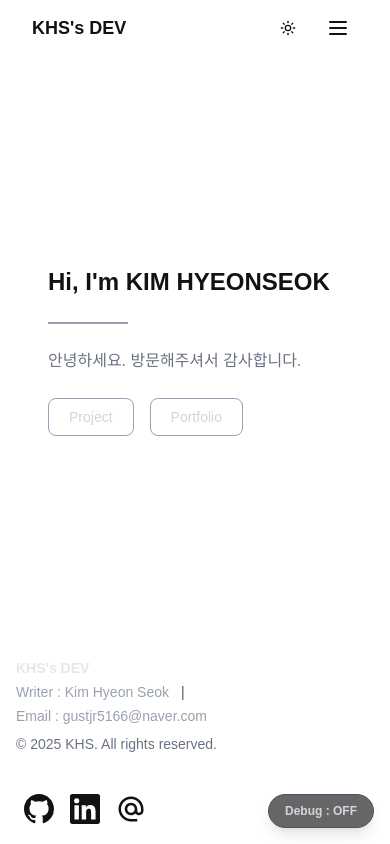
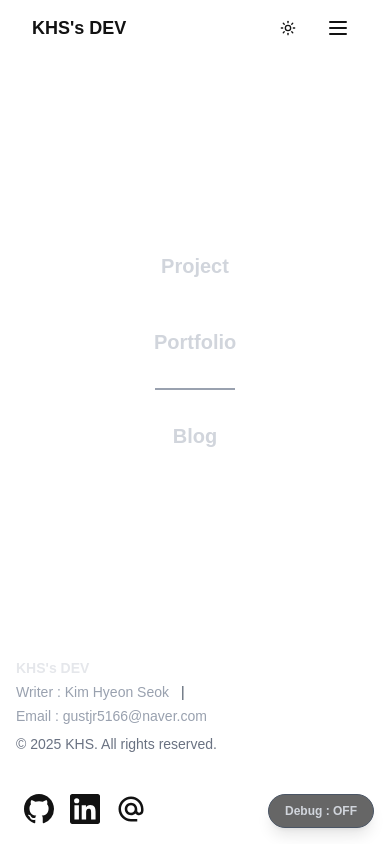
Before and after one commit to hyeonseokKI/home-server, a Next.js app: page / in a window 390 px wide. Built offline with nearby package versions, Linux system fonts and the light colour scheme.

Commit message:
feat: update Intro component
- dynamic button widths - animation controls

```diff
--- a/src/app/components/Intro.tsx
+++ b/src/app/components/Intro.tsx
@@ -2,7 +2,7 @@
 
 import Link from "next/link";
 import { motion, useAnimationControls } from "framer-motion";
-import { useEffect } from "react";
+import { useEffect, useRef, useState } from "react";
 import { usePathname } from "next/navigation";
 
 const hidden = { opacity: 0, y: -20 };
@@ -10,83 +10,152 @@ const visible = { opacity: 1, y: 0 };
 
 export default function Intro() {
   const pathname = usePathname();
+  const [maxWidth, setMaxWidth] = useState<number>(0);
+  const projectRef = useRef<HTMLAnchorElement>(null);
+  const portfolioRef = useRef<HTMLAnchorElement>(null);
+  const blogRef = useRef<HTMLAnchorElement>(null);
 
-  const title = useAnimationControls();
-  const line = useAnimationControls();
-  const text = useAnimationControls();
-  const buttons = useAnimationControls();
+  const projectButton = useAnimationControls();
+  const portfolioButton = useAnimationControls();
+  const blogButton = useAnimationControls();
+
+  useEffect(() => {
+    // 가장 긴 텍스트의 너비 측정
+    const measureWidths = () => {
+      if (projectRef.current && portfolioRef.current && blogRef.current) {
+        const projectWidth = projectRef.current.scrollWidth;
+        const portfolioWidth = portfolioRef.current.scrollWidth;
+        const blogWidth = blogRef.current.scrollWidth;
+        const max = Math.max(projectWidth, portfolioWidth, blogWidth);
+        setMaxWidth(max);
+      }
+    };
+
+    // DOM이 렌더링된 후 측정
+    const timeoutId = setTimeout(measureWidths, 0);
+
+    // 리사이즈 시 재측정
+    window.addEventListener("resize", measureWidths);
+    return () => {
+      clearTimeout(timeoutId);
+      window.removeEventListener("resize", measureWidths);
+    };
+  }, []);
 
   useEffect(() => {
     // if (pathname !== "/") return;
 
     const run = async () => {
-      await title.start({
-        ...visible,
-        transition: { duration: 0.6 },
-      });
-
-      await line.start({
-        ...visible,
-        transition: { duration: 0.4 },
-      });
-
-      await text.start({
+      await projectButton.start({
         ...visible,
         transition: { duration: 0.5 },
       });
 
-      await buttons.start({
+      await portfolioButton.start({
+        ...visible,
+        transition: { duration: 0.5 },
+      });
+
+      await blogButton.start({
         ...visible,
         transition: { duration: 0.5 },
       });
     };
 
     run();
-  }, [pathname]);
+  }, [pathname, projectButton, portfolioButton, blogButton]);
 
   return (
     <div className="w-full max-w-md text-left px-4 md:px-6 py-8">
-      <motion.h1
-        className="text-2xl md:text-3xl font-bold mb-6"
+      <div className="flex flex-col gap-4 items-center">
+        <motion.div
           initial={hidden}
-        animate={title}
+          animate={projectButton}
+          className="relative overflow-hidden"
+          style={{ width: maxWidth > 0 ? `${maxWidth}px` : "auto" }}
+          whileHover="hover"
+          whileTap="hover"
         >
-        Hi, I'm KIM HYEONSEOK
-      </motion.h1>
-
-      <motion.span
-        className="block w-20 h-[2px] bg-gray-400 mb-6"
-        initial={hidden}
-        animate={line}
+          <motion.div
+            className="absolute inset-0 bg-[#388d95]"
+            initial={{ scaleX: 0 }}
+            variants={{
+              hover: { scaleX: 1 },
+            }}
+            style={{ transformOrigin: "left" }}
+            transition={{ duration: 0.3, ease: "easeInOut" }}
           />
-
-      <motion.p
-        className="text-gray-500 leading-relaxed mb-6"
-        initial={hidden}
-        animate={text}
-      >
-        안녕하세요. 방문해주셔서 감사합니다.
-      </motion.p>
-
-      <motion.div
-        className="flex items-center gap-4"
-        initial={hidden}
-        animate={buttons}
-      >
           <Link
+            ref={projectRef}
             href="/projects"
-          className="px-5 py-2 rounded-md border border-gray-400 text-sm text-gray-300"
+            className="relative px-8 py-4 text-xl font-bold text-gray-300 block z-10 text-center whitespace-nowrap"
           >
             Project
           </Link>
+        </motion.div>
 
+        <motion.div
+          initial={hidden}
+          animate={portfolioButton}
+          className="relative overflow-hidden"
+          style={{ width: maxWidth > 0 ? `${maxWidth}px` : "auto" }}
+          whileHover="hover"
+          whileTap="hover"
+        >
+          <motion.div
+            // className="absolute inset-0 bg-[#313741]"
+            className="absolute inset-0 bg-[#388d95]"
+
+            initial={{ scaleX: 0 }}
+            variants={{
+              hover: { scaleX: 1 },
+            }}
+            style={{ transformOrigin: "left" }}
+            transition={{ duration: 0.3, ease: "easeInOut" }}
+          />
           <Link
+            ref={portfolioRef}
             href="/portfolio"
-          className="px-5 py-2 rounded-md border border-gray-400 text-sm text-gray-300"
+            className="relative px-8 py-4 text-xl font-bold text-gray-300 block z-10 text-center whitespace-nowrap"
           >
             Portfolio
           </Link>
         </motion.div>
+
+        <motion.span
+          className="block w-20 h-[2px] bg-gray-400"
+          initial={hidden}
+          animate={blogButton}
+        />
+
+        <motion.div
+          initial={hidden}
+          animate={blogButton}
+          className="relative overflow-hidden"
+          style={{ width: maxWidth > 0 ? `${maxWidth}px` : "auto" }}
+          whileHover="hover"
+          whileTap="hover"
+        >
+          <motion.div
+            // className="absolute inset-0 bg-[#2a3a4a]"
+            className="absolute inset-0 bg-[#388d95]"
+
+            initial={{ scaleX: 0 }}
+            variants={{
+              hover: { scaleX: 1 },
+            }}
+            style={{ transformOrigin: "left" }}
+            transition={{ duration: 0.3, ease: "easeInOut" }}
+          />
+          <Link
+            ref={blogRef}
+            href="/blog"
+            className="relative px-8 py-4 text-xl font-bold text-gray-300 block z-10 text-center whitespace-nowrap"
+          >
+            Blog
+          </Link>
+        </motion.div>
+      </div>
     </div>
   );
 }
```
Lines whose indentation alone changed are shown as unchanged.
